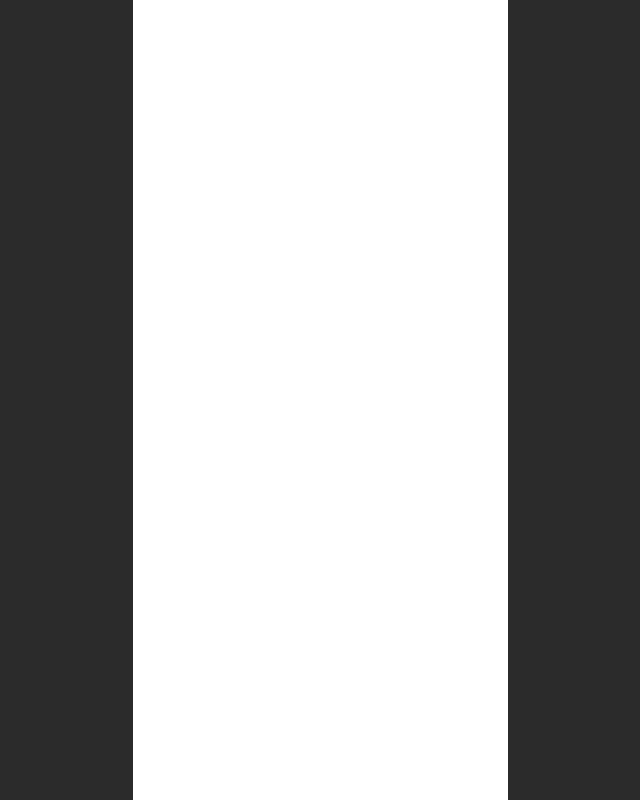
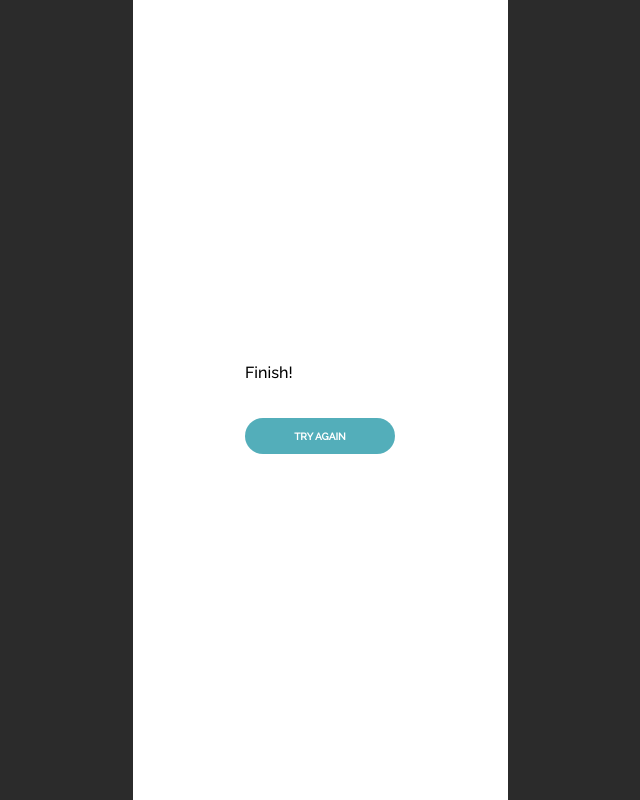
Before and after one commit to Gchu647/olive-questions-app, a React (Create React App) app: page /finish in a window 1280 px wide. Shown: the whole page, without its empty margins (320-960 px from the left). Built offline with nearby package versions, Linux system fonts and the light colour scheme.

Commit message:
working on FinishPage

```diff
--- a/src/components/App/App.js
+++ b/src/components/App/App.js
@@ -1,9 +1,9 @@
 import React from 'react';
-import logo from '../../assets/olive-logo.png';
+import { BrowserRouter as Router, Switch, Route } from 'react-router-dom';
 import './App.css';
 import StartPage from '../StartPage/StartPage';
 import QuestionsPage from '../QuestionsPage/QuestionsPage';
-import { BrowserRouter as Router, Switch, Route } from 'react-router-dom';
+import FinishPage from '../FinishPage/FinishPage';
 
 function App() {
   return (
@@ -13,6 +13,7 @@ function App() {
         <Switch>
             <Route exact={true} path='/' component={StartPage} />
             <Route path='/questions' component={QuestionsPage} />
+            <Route path='/finish' component={FinishPage} />
         </Switch>
       </Router>
       </div>
--- /dev/null
+++ b/src/components/FinishPage/FinishPage.js
@@ -0,0 +1,18 @@
+import React from 'react';
+import { Link } from 'react-router-dom';
+import './FinishPage.css';
+
+const FinishPage = () => {
+  return(
+    <div className="FinishPage">
+      <div class='FinishPage-content'>
+        <p>Finish!</p>
+      </div>
+      <div class='FinishPage-btn-wrap'>
+        <Link className='btn' to='/'>TRY AGAIN</Link>
+      </div>
+    </div>
+  );
+}
+
+export default FinishPage;
--- a/src/components/QuestionsPage/QuestionsPage.css
+++ b/src/components/QuestionsPage/QuestionsPage.css
@@ -40,3 +40,7 @@
   flex-direction: column;
   align-items: center;
 }
+
+.next-btn {
+  display: none;
+}
--- a/src/components/QuestionsPage/QuestionsPage.js
+++ b/src/components/QuestionsPage/QuestionsPage.js
@@ -1,4 +1,5 @@
 import React, { Component } from 'react';
+import { Link } from 'react-router-dom';
 import './QuestionsPage.css';
 import oliveDB from '../../data/oliveDB';
 
@@ -53,7 +54,8 @@ class QuestionsPage extends Component {
           <p>{this.state.question}</p>
         </div>
        <div class='Questions-btn-wrap'>
-          <div className='btn' onClick={this.nextQuestion}>NEXT QUESTION</div>
+          <div className='btn next-btn' onClick={this.nextQuestion}>NEXT QUESTION</div>
+          <Link className='btn end-btn' to='/questions'>LAST QUESTION</Link>
           <div className='btn' onClick={this.prevQuestion}>PREVIOUS QUESTION</div>
        </div>
       </div>
--- a/src/components/StartPage/StartPage.js
+++ b/src/components/StartPage/StartPage.js
@@ -1,9 +1,9 @@
-import React, { Component } from 'react';
+import React from 'react';
 import { Link } from 'react-router-dom';
 import './StartPage.css';
 import logo from '../../assets/olive-logo.png';
 
-const StartPage = props => {
+const StartPage = () => {
   return(
     <div className="StartPage">
       <div className='StartPage-logo-wrap'>
```
Also changed, not shown: src/components/FinishPage/FinishPage.css (added).
